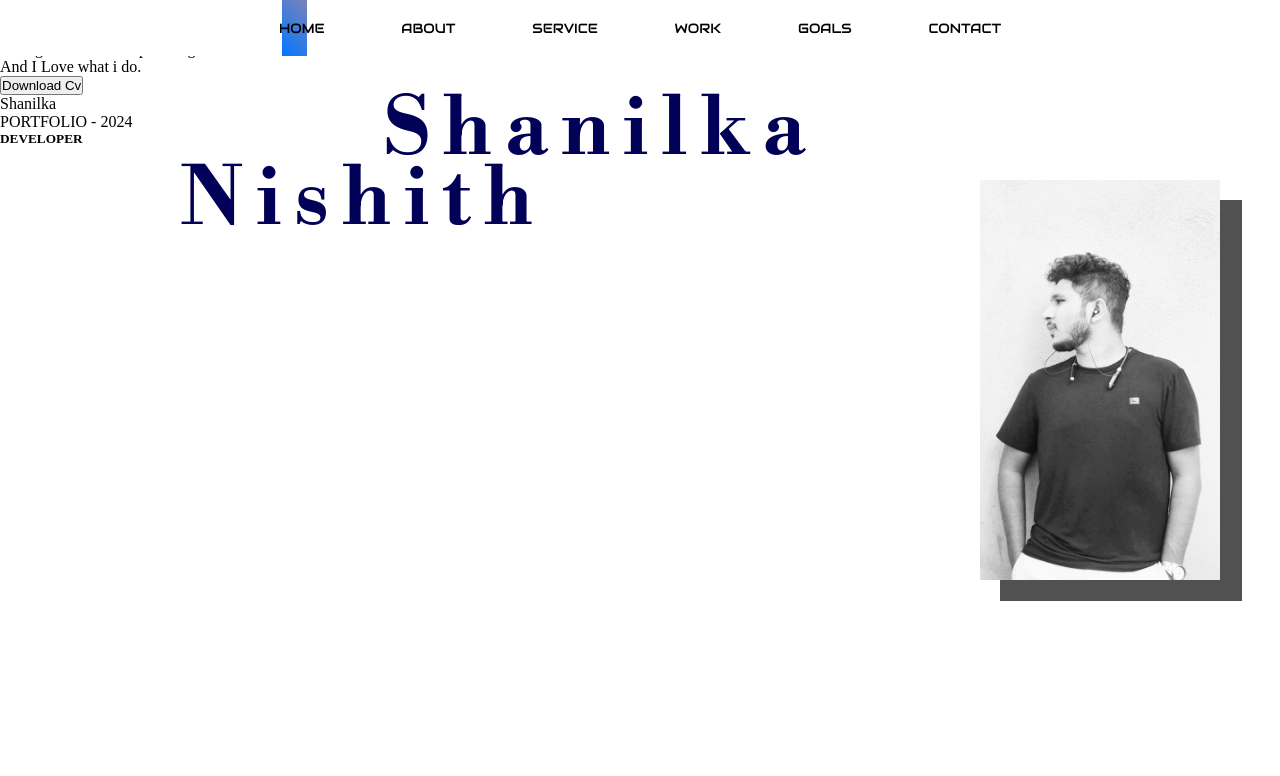
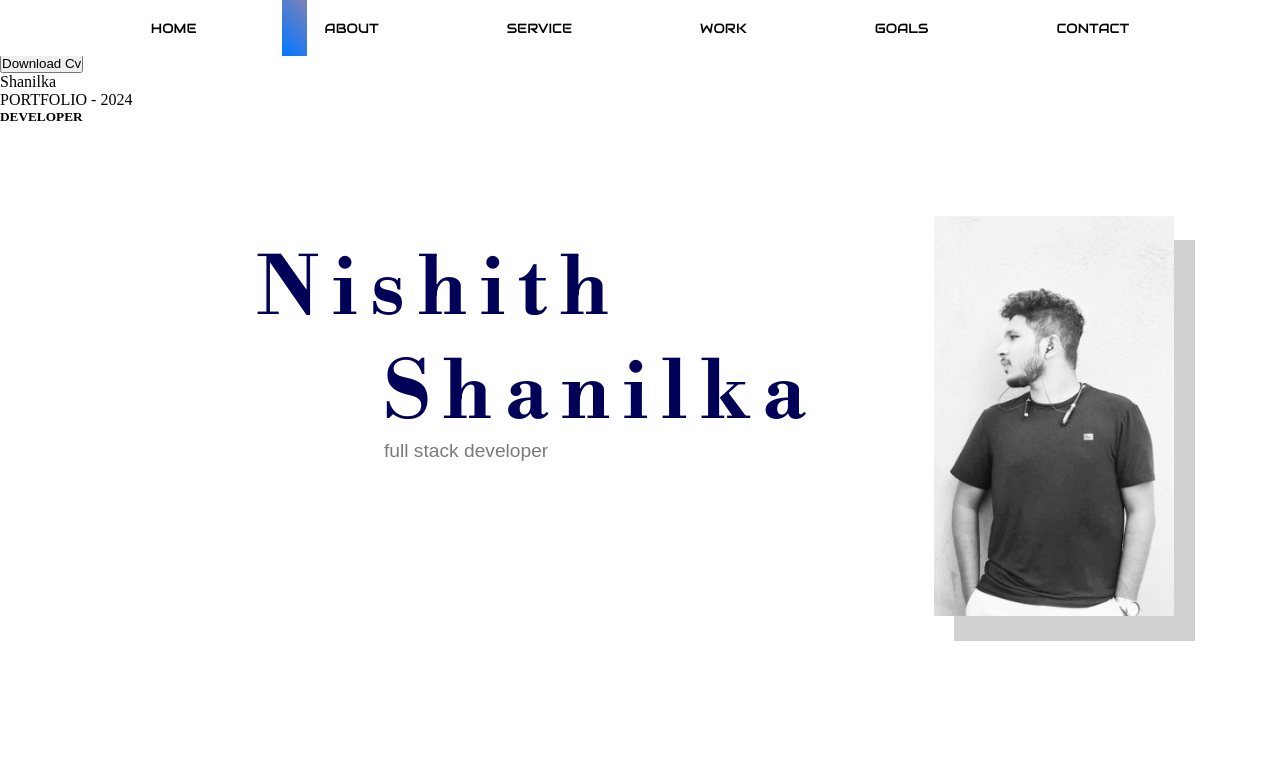
Before and after one commit to DonShanilka/portfolio, a plain HTML site: page home.html in a window 1280 px wide. Shown: the top 776 px of the page. Drawn offline with nearby package versions, Linux system fonts and the light colour scheme; a web font is replaced by a local one.

Commit message:
home page font styl add

```diff
--- a/home.html
+++ b/home.html
@@ -50,11 +50,13 @@
 </section>
 
 <!--imahe and Page Hade-->
+
+<div>
 <section>
     <div>
         <h1 id="about">About</h1>
         <h3>abut  me</h3>
-        <img src="assests/image/IMG-20230929-WA0149-01-01.jpeg" title="about image" width="200" alt="">
+        <img src="assests/image/IMG-20230929-WA0149-01-01.jpeg" title="about image" width="20%" alt="">
     </div>
 </section>
 
@@ -93,6 +95,7 @@
         <p>Playing video games</p>
     </div>
 </section>
+</div>
 
 <!--service header Section-->
 <section>
--- a/style.css
+++ b/style.css
@@ -2,6 +2,8 @@
 @import url('https://fonts.googleapis.com/css2?family=Audiowide&family=Poppins:ital,wght@0,100;0,200;0,300;0,400;0,500;0,600;0,700;0,800;0,900;1,100;1,200;1,300;1,400;1,500;1,600;1,700;1,800;1,900&display=swap');
 
 @import url('https://fonts.googleapis.com/css2?family=Audiowide&family=Libre+Bodoni:ital,wght@0,400..700;1,400..700&family=Poppins:ital,wght@0,100;0,200;0,300;0,400;0,500;0,600;0,700;0,800;0,900;1,100;1,200;1,300;1,400;1,500;1,600;1,700;1,800;1,900&display=swap');
+
+@import url('https://fonts.googleapis.com/css2?family=Audiowide&family=Lexend+Zetta:wght@100..900&family=Libre+Bodoni:ital,wght@0,400..700;1,400..700&family=Oregano:ital@0;1&family=Plaster&family=Poppins:ital,wght@0,100;0,200;0,300;0,400;0,500;0,600;0,700;0,800;0,900;1,100;1,200;1,300;1,400;1,500;1,600;1,700;1,800;1,900&display=swap');
 
 *
 {
@@ -33,10 +35,10 @@ nav {
  text-decoration: none;
  position: relative;
  display: inline-block;
- padding: 0 3%;
+ padding: 0 5%;
  font-family: "Audiowide", sans-serif;
  font-style: normal;
- font-weight: 5%;
+ font-weight: 10%;
  font-size: smaller;
  z-index: 1;
 }
@@ -98,8 +100,8 @@ nav a:nth-child(6):hover~span {
   font-size: 500%;
 
   letter-spacing: 3%;
-  top: 150px;
-  left: 180px;
+  top: 30%;
+  left: 20%;
 
 
 }
@@ -115,24 +117,24 @@ nav a:nth-child(6):hover~span {
   letter-spacing: 3%;
 
   position: absolute;
-  top: 10%;
+  top: 43%;
   left: 30%;
 }
 
 .homepage-rect {
  width: 6.4cm;
  height: 10.6cm;
- background-color: #515151;
+ background-color: #d1d1d1;
 
  position: absolute;
- top: 200px;
- left: 1000px;
+ top: 30%;
+ left: 74.5%;
 }
 
 .homepage-img {
  position: absolute;
- top: 180px;
- left: 980px;
+ top: 27%;
+ left: 73%;
  z-index: 1;
 }
 
@@ -140,4 +142,13 @@ nav a:nth-child(6):hover~span {
   color: #7a7a7a;
   font-size: 120%;
   letter-spacing: 5%;
+
+  position: absolute;
+  top: 55%;
+  left: 30%;
+
+  font-family: "Lexend Zetta", sans-serif;
+  font-optical-sizing: auto;
+  font-weight: weight;
+  font-style: normal;
 }
```
